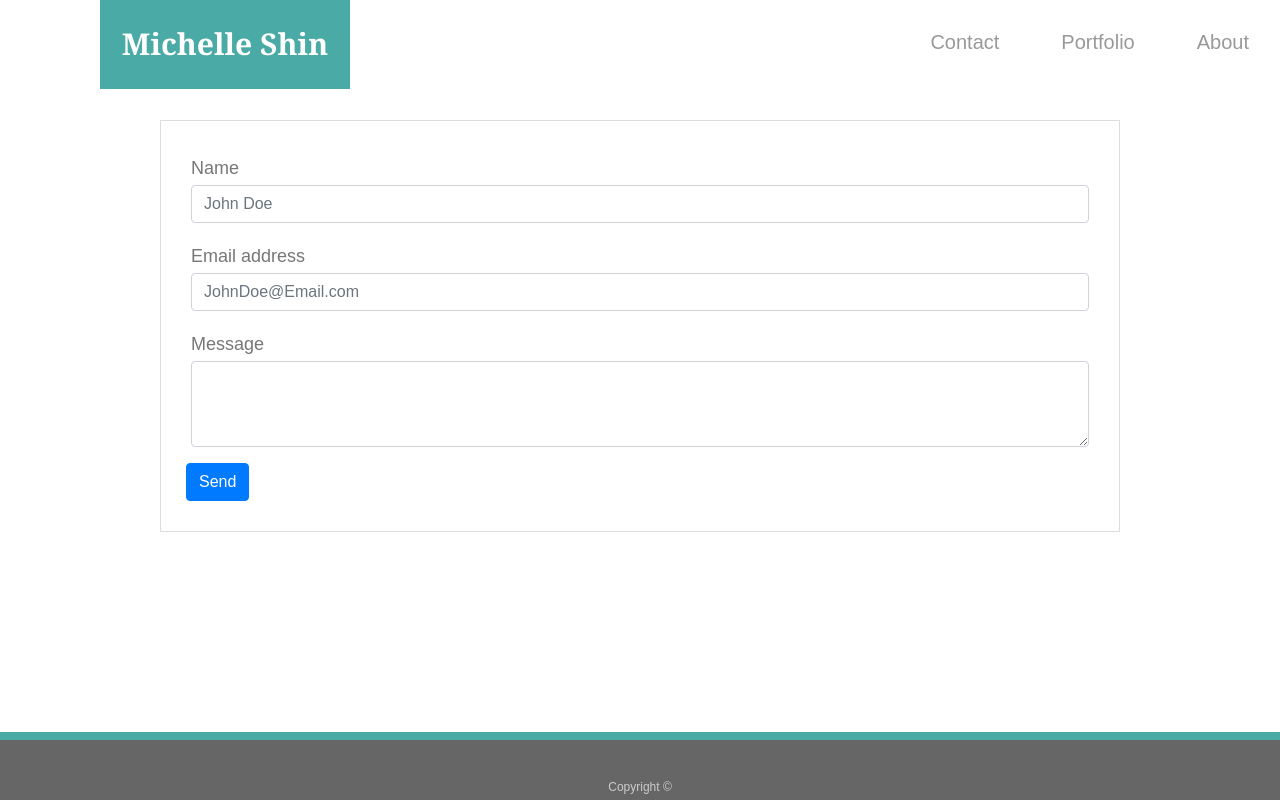
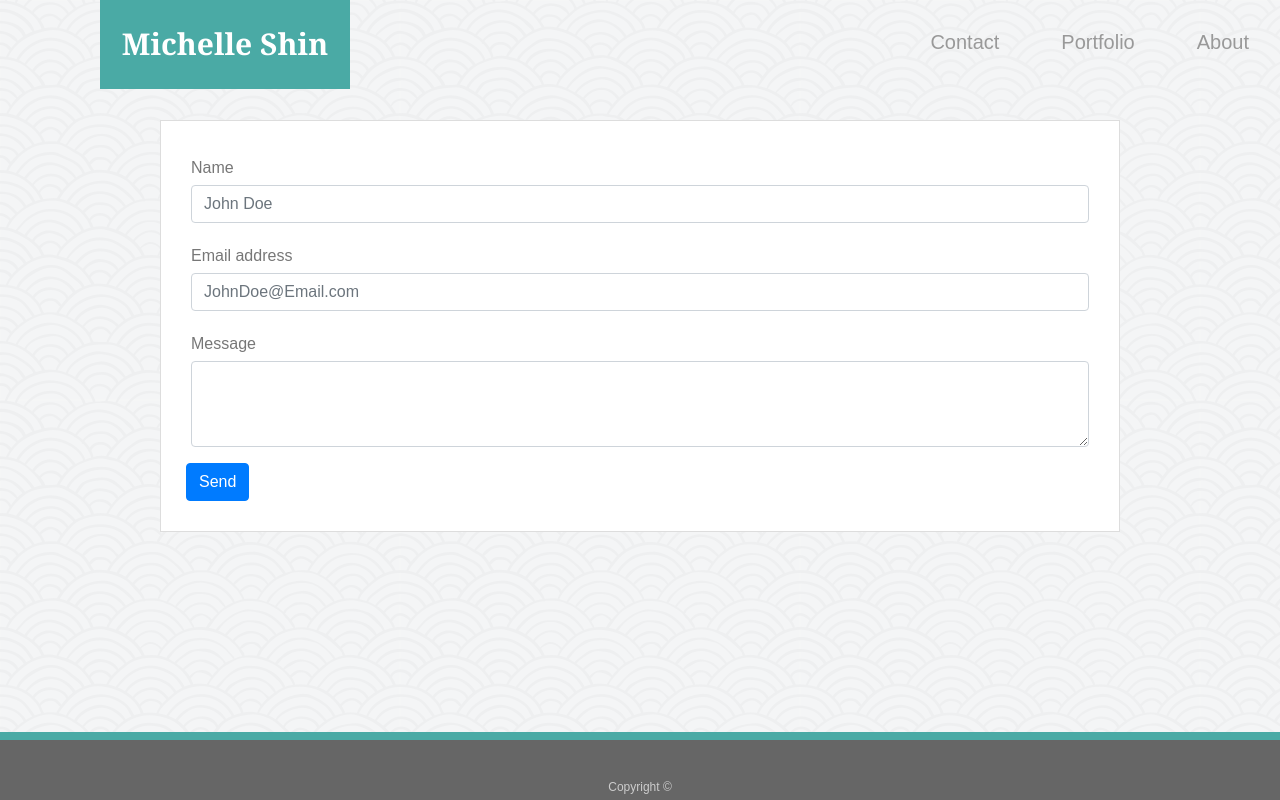
Before and after one commit to mshin017/Bootstrap-Portfolio, a plain HTML site: page contact.html in a window 1280 px wide. Drawn offline with nearby package versions, Linux system fonts and the light colour scheme.

Commit message:
updating homework 2

```diff
--- a/assets/style.css
+++ b/assets/style.css
@@ -1,9 +1,9 @@
 body {
   font-family: Arial, "Helvetica Nevue", Helvetica, sans-serif;
-  font-size: 18px;
+  font-size: 16px;
   line-height: 34px;
   color: #777;
-  background-image: url("../images/seigaiha.png");
+  background-image: url("images/seigaiha.png");
 }
 
 
@@ -50,6 +50,7 @@ body {
     width: 100%;
     border: 1px solid;
     border-color: #dddddd;
+    background-color: white;
     max-width: 960px;
     margin: 30px auto;
     padding: 30px;
```
Also changed, not shown: contact.html (+0 -20 lines).
